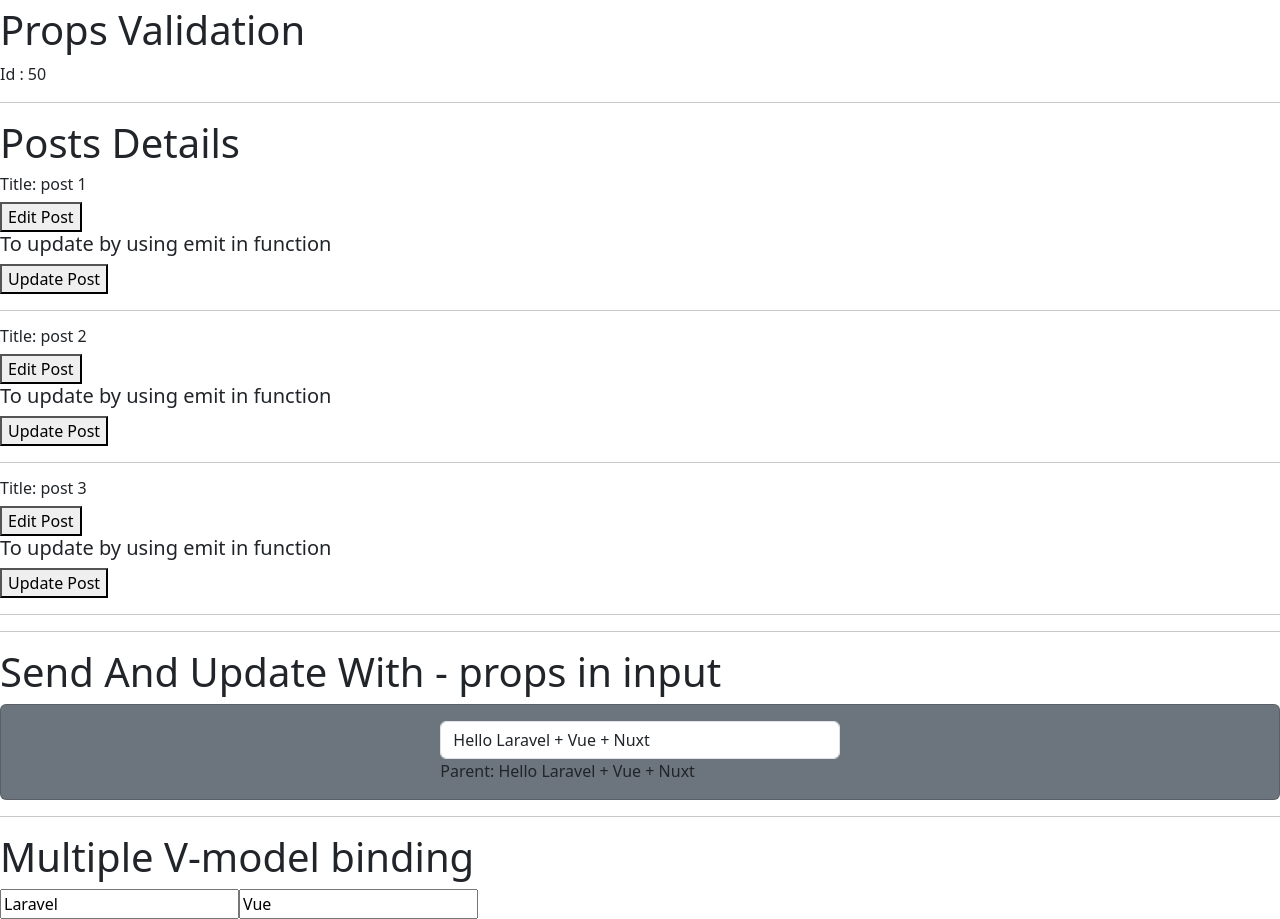
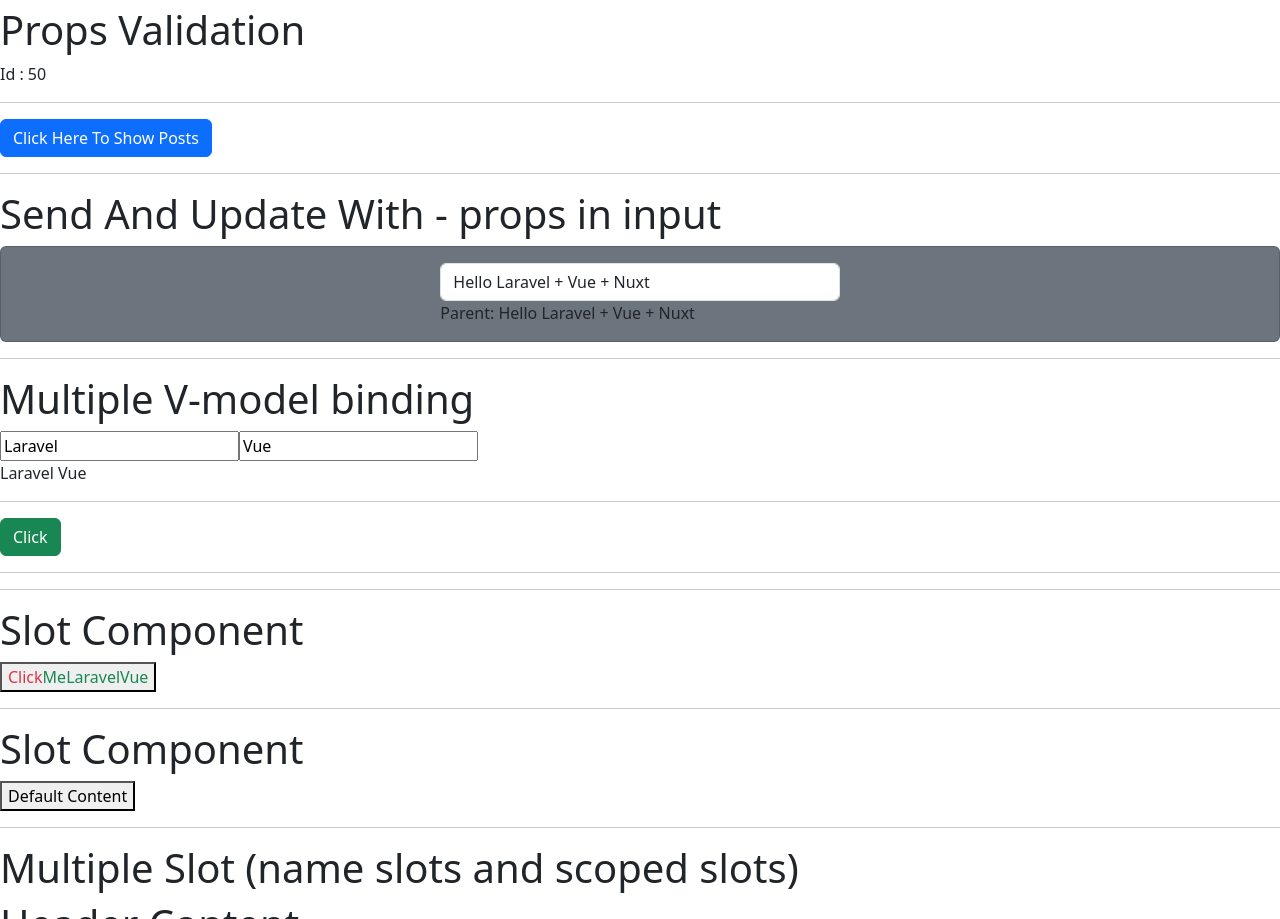
Before and after one commit to MinKhantNaung/learn_vue3_composition_api, a Vue app in the folder 1_vue_composition_api_and_pinia/: page / in a window 1280 px wide. Shown: the part 4065-4984 px from the top of the page. Built offline with nearby package versions, Linux system fonts and the light colour scheme.

Commit message:
AsyncComponent

```diff
--- /dev/null
+++ b/1_vue_composition_api_and_pinia/src/components/LoadingComponent.vue
@@ -0,0 +1,5 @@
+<template>
+    <div>
+        <h1>Component is loading!!!</h1>
+    </div>
+</template>
--- a/1_vue_composition_api_and_pinia/src/views/HomeView.vue
+++ b/1_vue_composition_api_and_pinia/src/views/HomeView.vue
@@ -1,5 +1,5 @@
 <script setup>
-import { onBeforeMount, onBeforeUnmount, onBeforeUpdate, onMounted, onUnmounted, onUpdated, provide, ref } from "vue";
+import { defineAsyncComponent, onBeforeMount, onBeforeUnmount, onBeforeUpdate, onMounted, onUnmounted, onUpdated, provide, ref } from "vue";
 import EventHandling from "../components/EventHandling.vue";
 import FormInput from "../components/FormInput.vue";
 import ListRendering from "../components/ListRendering.vue";
@@ -7,7 +7,8 @@ import TemplateSyntax from "../components/TemplateSyntax.vue";
 import WatcherComponent from "../components/WatcherComponent.vue";
 import SinglePost from "../components/SinglePost.vue";
 import PropValidate from "../components/PropValidate.vue";
-import PostsVue from "../components/PostsVue.vue";
+// import PostsVue from "../components/PostsVue.vue";
+import LoadingComponent from "../components/LoadingComponent.vue"
 import CustomInput from "../components/CustomInput.vue";
 import UserName from '../components/UserName.vue'
 import MyButton from "../components/MyButton.vue";
@@ -67,6 +68,20 @@ const showAlert = () => {
 const propMessage = ref('Hello World')
 // with this provide method, no need to define in components props
 provide('propMessage', propMessage)
+
+const showPosts = ref(false)
+
+const PostsVue = defineAsyncComponent({
+  loader: () => {
+    return new Promise((resolve, reject) => {
+      setTimeout(() => {
+        resolve(import('../components/PostsVue.vue'))
+      }, 2000)
+    })
+  },
+  loadingComponent: LoadingComponent,
+  delay: 200
+})
 </script>
 
 <template>
@@ -84,7 +99,8 @@ provide('propMessage', propMessage)
     <SinglePost title="Laravel Vue Developer" postNum="50" :postTitle="postTitle" :postObj="postObj" />
     <PropValidate :id="50" title="Laravel vue nuxt react next" :obj1="postObj" paragraph="hello" />
     <hr>
-    <PostsVue />
+    <PostsVue v-if="showPosts" />
+    <button @click.prevent="showPosts = !showPosts" class="btn btn-primary">Click Here To Show Posts</button>
     <hr>
     <CustomInput :searchText="searchText" @update-text="searchText = $event" />
     <hr>
```
